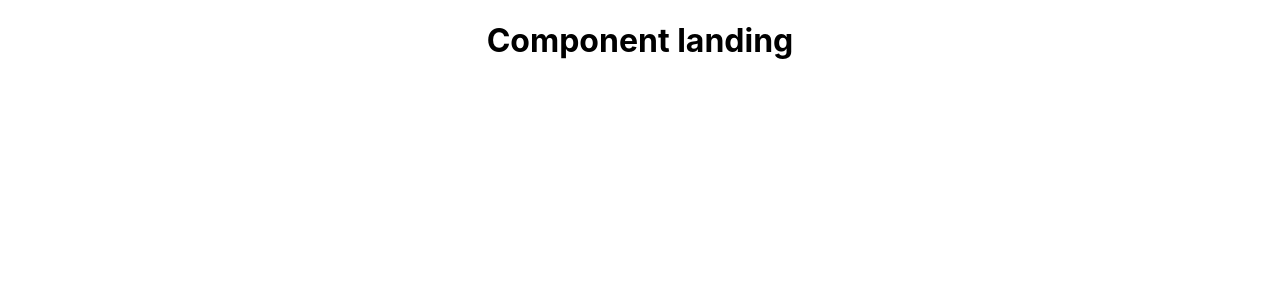
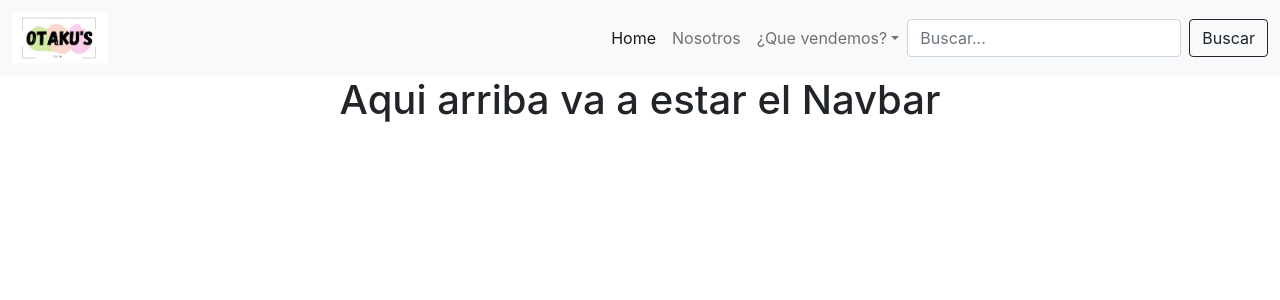
Before and after one commit to mgauna2000/component-landing, a React (Create React App) app: page / in a window 1280 px wide. Shown: the top 300 px of the page. Built offline with nearby package versions, Linux system fonts and the light colour scheme.

Commit message:
añadiendo navbar

```diff
--- a/public/index.html
+++ b/public/index.html
@@ -24,6 +24,8 @@
       work correctly both with client-side routing and a non-root public URL.
       Learn how to configure a non-root public URL by running `npm run build`.
     -->
+    <link href="https://cdn.jsdelivr.net/npm/bootstrap@5.1.3/dist/css/bootstrap.min.css" rel="stylesheet"
+    integrity="sha384-1BmE4kWBq78iYhFldvKuhfTAU6auU8tT94WrHftjDbrCEXSU1oBoqyl2QvZ6jIW3" crossorigin="anonymous">
     <title>React App</title>
   </head>
   <body>
@@ -39,5 +41,8 @@
       To begin the development, run `npm start` or `yarn start`.
       To create a production bundle, use `npm run build` or `yarn build`.
     -->
+    <script src="https://cdn.jsdelivr.net/npm/bootstrap@5.1.3/dist/js/bootstrap.bundle.min.js"
+    integrity="sha384-ka7Sk0Gln4gmtz2MlQnikT1wXgYsOg+OMhuP+IlRH9sENBO0LRn5q+8nbTov4+1p"
+    crossorigin="anonymous"></script>
   </body>
 </html>
--- a/src/App.js
+++ b/src/App.js
@@ -1,10 +1,12 @@
 
 import './App.css';
+import { Navbar } from './components/Navbar/Navbar';
 
 function App() {
   return (
     <div className="App">
-      <h1>Component landing</h1>
+      <Navbar />
+      <h1>Aqui arriba va a estar el Navbar</h1>
     </div>
   );
 }
--- /dev/null
+++ b/src/components/Navbar/Navbar.js
@@ -0,0 +1,40 @@
+import React from 'react'
+
+export const Navbar = () => {
+  return (
+    <>
+    <nav className="navbar navbar-expand-lg navbar-light bg-light">
+  <div className="container-fluid">
+    <a className="navbar-brand" href="#"><img src='otakus.png' alt='' style={{height: '50px'}}/></a>
+    <button className="navbar-toggler" type="button" data-bs-toggle="collapse" data-bs-target="#navbarSupportedContent" aria-controls="navbarSupportedContent" aria-expanded="false" aria-label="Toggle navigation">
+      <span className="navbar-toggler-icon"></span>
+    </button>
+    <div className="collapse navbar-collapse" id="navbarSupportedContent">
+      <ul className="navbar-nav ms-auto mb-2 mb-lg-0">
+        <li className="nav-item">
+          <a className="nav-link active" aria-current="page" href="#">Home</a>
+        </li>
+        <li className="nav-item">
+          <a className="nav-link" href="#">Nosotros</a>
+        </li>
+        <li className="nav-item dropdown">
+          <a className="nav-link dropdown-toggle" href="#" id="navbarDropdown" role="button" data-bs-toggle="dropdown" aria-expanded="false">
+            ¿Que vendemos?
+          </a>
+          <ul className="dropdown-menu" aria-labelledby="navbarDropdown">
+            <li><a className="dropdown-item" href="#">Mangas</a></li>
+            <li><a className="dropdown-item" href="#">Cuadros</a></li>
+            <li><a className="dropdown-item" href="#">Funko Pops</a></li>
+          </ul>
+        </li>
+      </ul>
+      <form className="d-flex">
+        <input className="form-control me-2" type="search" placeholder="Buscar..." aria-label="Search"/>
+        <button className="btn btn-outline-dark" type="submit">Buscar</button>
+      </form>
+    </div>
+  </div>
+</nav>
+    </>
+  )
+}
```
Also changed, not shown: public/otakus.png (added).
